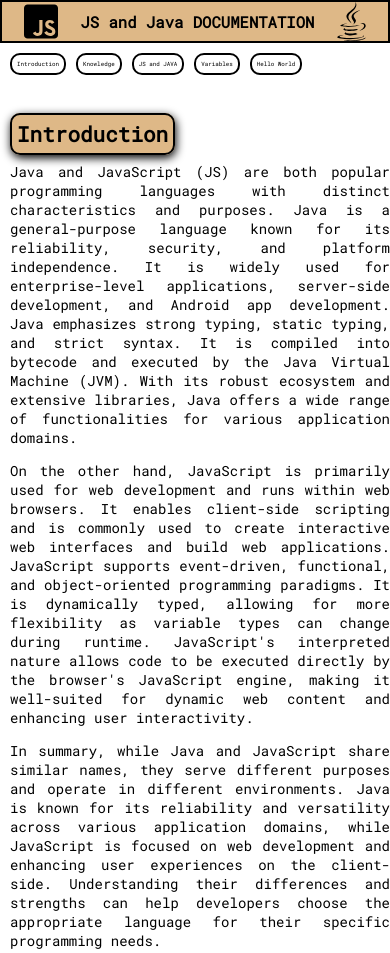
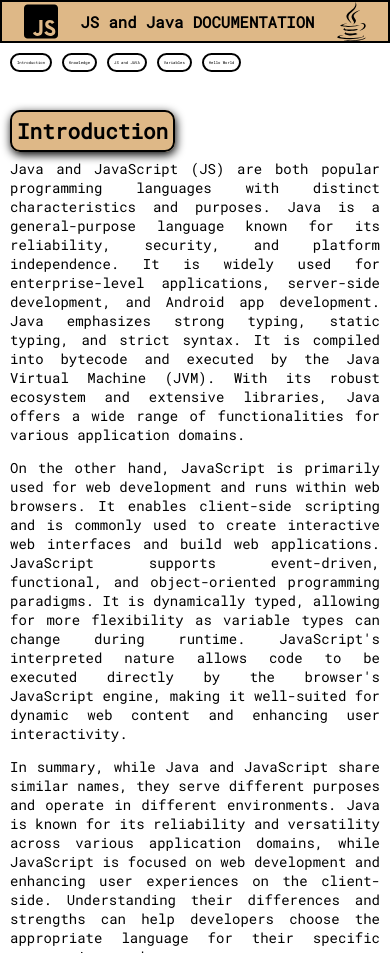
Before and after one commit to Swapnendu003/Tech-Doc, a plain HTML site: page index.html in a window 390 px wide. Shown: the top 953 px of the page. Drawn offline with Linux system fonts and the light colour scheme; a web font is replaced by a local one.

Commit message:
Modified the responsiveness

```diff
--- a/styles.css
+++ b/styles.css
@@ -37,6 +37,7 @@
     flex-direction: row;
     flex-wrap: wrap;
     margin-left: 10px;
+    margin-right: 10px;
   }
 
   #navbar {
@@ -54,7 +55,7 @@
   }
 
   .nav-element a {
-    font-size: 1.5vw; /* Adjust the font size to be responsive */
+    font-size: 1vw; /* Adjust the font size to be responsive */
     font-family: 'Roboto Mono', monospace;
     text-decoration: none;
     color: black;
```
